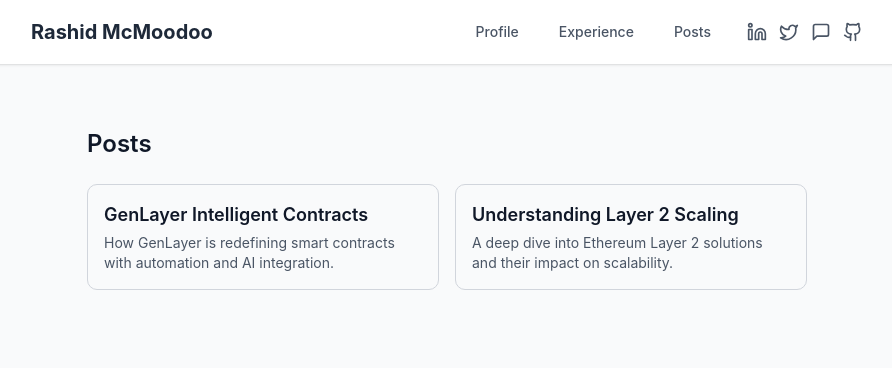
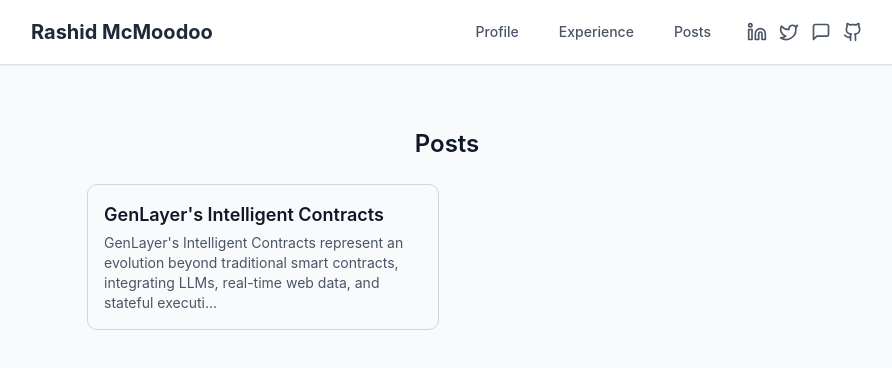
Before and after one commit to mcmoodoo/mcmoodoo, a Next.js app: page /blog in a window 1280 px wide. Shown: the top 368 px of the page, without its empty margins (193-1085 px from the left). Built offline with nearby package versions, Linux system fonts and the light colour scheme.

Commit message:
blog page changed

```diff
--- a/src/app/blog/page.tsx
+++ b/src/app/blog/page.tsx
@@ -1,22 +1,16 @@
 const blogPosts = [
 	{
-		title: "GenLayer Intelligent Contracts",
+		title: "GenLayer's Intelligent Contracts",
 		slug: "genlayer-intelligent-contracts",
 		description:
-			"How GenLayer is redefining smart contracts with automation and AI integration.",
-	},
-	{
-		title: "Understanding Layer 2 Scaling",
-		slug: "understanding-layer2",
-		description:
-			"A deep dive into Ethereum Layer 2 solutions and their impact on scalability.",
+			"GenLayer's Intelligent Contracts represent an evolution beyond traditional smart contracts, integrating LLMs, real-time web data, and stateful execution to enable natural language processing, dynamic decision-making, and subjective reasoning, while its Optimistic Democracy consensus ensures secure validation of non-deterministic operations, unlocking new possibilities for prediction markets and trustless oracle solutions.",
 	},
 ];
 
 export default function BlogHome() {
 	return (
 		<div className="py-10">
-			<h1 className="text-2xl font-semibold mb-6">Posts</h1>
+			<h1 className="text-2xl font-semibold mb-6 text-center">Posts</h1>
 			<div className="grid grid-cols-1 sm:grid-cols-2 gap-4">
 				{blogPosts.map((post) => (
 					<a
@@ -25,7 +19,11 @@ export default function BlogHome() {
 						className="border border-gray-300 p-4 rounded-lg hover:bg-gray-100 transition"
 					>
 						<h2 className="text-lg font-semibold">{post.title}</h2>
-						<p className="text-sm text-gray-600 mt-1">{post.description}</p>
+						<p className="text-sm text-gray-600 mt-1">
+							{post.description.length > 150
+								? post.description.slice(0, 150) + "..."
+								: post.description}
+						</p>
 					</a>
 				))}
 			</div>
```
